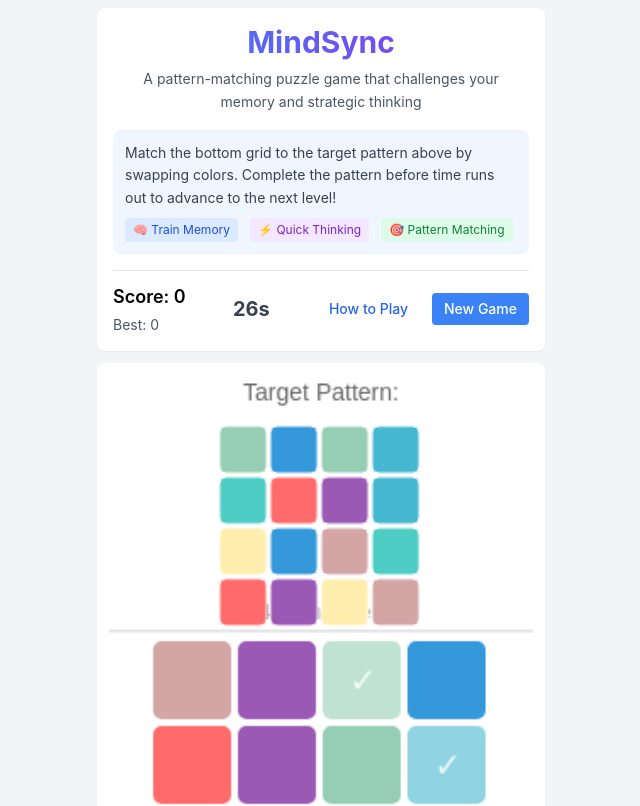
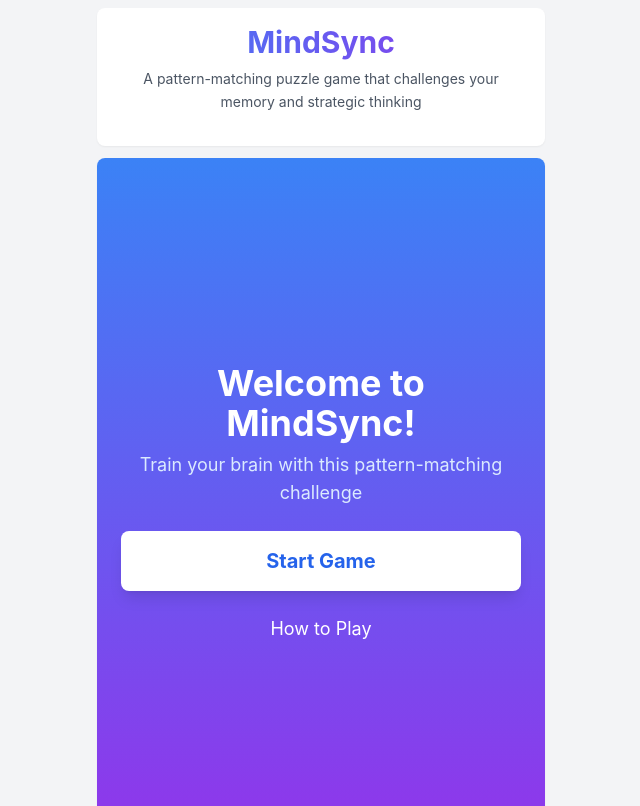
Before and after one commit to leonkalema/colorDash, a SvelteKit app: page /MindSync in a window 1280 px wide. Shown: the top 806 px of the page, without its empty margins (319-959 px from the left). Built offline with nearby package versions, Linux system fonts and the light colour scheme.

Commit message:
play the game

```diff
--- a/src/routes/MindSync/+page.svelte
+++ b/src/routes/MindSync/+page.svelte
@@ -24,6 +24,7 @@
     let gameOver = false;
     let showInstructions = false;
     let animationFrame;
+    let gameStarted = false;
 
     let playerGrid = [];
     let targetGrid = [];
@@ -47,7 +48,6 @@
       draw(ctx) {
         const progress = (Date.now() - this.startTime) / this.duration;
         if (this.type === 'match') {
-          // Enhanced match animation with ripple effect
           ctx.fillStyle = `rgba(255, 255, 255, ${0.8 * (1 - progress)})`;
           ctx.beginPath();
           ctx.arc(this.x, this.y, 30 * progress, 0, Math.PI * 2);
@@ -59,14 +59,12 @@
           ctx.arc(this.x, this.y, 35 * progress, 0, Math.PI * 2);
           ctx.stroke();
         } else if (this.type === 'select') {
-          // Selection animation
           ctx.strokeStyle = `rgba(255, 255, 255, ${0.8 * (1 - progress)})`;
           ctx.lineWidth = 3;
           ctx.beginPath();
           ctx.arc(this.x, this.y, 20 * (1 - progress), 0, Math.PI * 2);
           ctx.stroke();
         } else if (this.type === 'swap') {
-          // Swap animation
           ctx.fillStyle = `rgba(255, 255, 255, ${0.5 * (1 - progress)})`;
           ctx.beginPath();
           ctx.arc(this.x, this.y, 15 * (1 - progress), 0, Math.PI * 2);
@@ -80,7 +78,7 @@
 
       setTimeout(() => {
         initializeCanvas();
-        startNewGame();
+        draw();
       }, 100);
 
       return () => {
@@ -177,6 +175,7 @@
 
     const targetOffsetX = (canvas.width - (targetCellSize * GRID_SIZE)) / 2;
 
+    if (gameStarted) {
         ctx.fillStyle = '#666666';
         ctx.font = '14px Arial';
         ctx.textAlign = 'center';
@@ -197,6 +196,7 @@
 
         animations = animations.filter(anim => !anim.isComplete());
         animations.forEach(anim => anim.draw(ctx));
+    }
 
     if (animations.length > 0) {
       animationFrame = requestAnimationFrame(draw);
@@ -246,7 +246,7 @@
   }
 
   function handleClick(event) {
-      if (!ctx || gameOver) {
+    if (!ctx || gameOver || !gameStarted) {
       return;
     }
 
@@ -324,6 +324,7 @@
     if (timer) clearInterval(timer);
     if (animationFrame) cancelAnimationFrame(animationFrame);
 
+    gameStarted = true;
     targetGrid = createRandomGrid();
     playerGrid = createPlayerGrid(targetGrid);
     score = 0;
@@ -383,23 +384,7 @@
               </p>
           </div>
 
-            <div class="bg-blue-50 rounded-lg p-3 mb-4 text-sm leading-relaxed text-gray-700">
-                <p class="mb-2">
-                    Match the bottom grid to the target pattern above by swapping colors. Complete the pattern before time runs out to advance to the next level!
-                </p>
-                <div class="flex flex-wrap gap-3 text-xs">
-                    <span class="inline-flex items-center bg-blue-100 text-blue-700 px-2 py-1 rounded">
-                        🧠 Train Memory
-                    </span>
-                    <span class="inline-flex items-center bg-purple-100 text-purple-700 px-2 py-1 rounded">
-                        ⚡ Quick Thinking
-                    </span>
-                    <span class="inline-flex items-center bg-green-100 text-green-700 px-2 py-1 rounded">
-                        🎯 Pattern Matching
-                    </span>
-                </div>
-            </div>
-
+          {#if gameStarted}
               <div class="flex justify-between items-center text-sm border-t pt-3">
                   <div class="space-y-1">
                       <div class="font-semibold text-lg">Score: {score}</div>
@@ -427,6 +412,7 @@
                       </button>
                   </div>
               </div>
+          {/if}
       </header>
 
       {#if showInstructions}
@@ -459,6 +445,43 @@
               on:click={handleClick}
               class="w-full"
           ></canvas>
+
+          {#if !gameStarted}
+              <div
+                  class="absolute inset-0 flex flex-col items-center justify-center bg-gradient-to-b from-blue-500 to-purple-600 rounded-lg"
+                  transition:fade={{ duration: 300 }}
+              >
+                  <div
+                      class="text-center text-white p-6 space-y-6"
+                      transition:scale={{ duration: 300 }}
+                  >
+                      <div class="space-y-2">
+                          <h2 class="text-4xl font-bold">Welcome to MindSync!</h2>
+                          <p class="text-lg text-blue-100">Train your brain with this pattern-matching challenge</p>
+                      </div>
+
+                      {#if highScore > 0}
+                          <p class="text-xl text-blue-200">Your Best Score: {highScore}</p>
+                      {/if}
+
+                      <div class="space-y-3">
+                          <button
+                              class="w-full px-8 py-4 bg-white text-blue-600 rounded-lg hover:bg-blue-50 transform hover:scale-105 transition-all duration-200 shadow-lg text-xl font-bold"
+                              on:click={startNewGame}
+                          >
+                              Start Game
+                          </button>
+
+                          <button
+                              class="px-6 py-3 text-white hover:bg-white/10 rounded-lg transition-colors text-lg"
+                              on:click={() => showInstructions = true}
+                          >
+                              How to Play
+                          </button>
+                      </div>
+                  </div>
+              </div>
+          {/if}
 
           {#if gameOver}
               <div
@@ -526,4 +549,35 @@
   :global(.hover\:scale-105:hover) {
         transform: scale(1.05);
     }
+
+    :global(.hover\:bg-white\/10:hover) {
+        background-color: rgb(255 255 255 / 0.1);
+    }
+
+    :global(.from-blue-500) {
+        --tw-gradient-from: #3B82F6;
+        --tw-gradient-stops: var(--tw-gradient-from), var(--tw-gradient-to, rgb(59 130 246 / 0));
+    }
+
+    :global(.to-purple-600) {
+        --tw-gradient-to: #9333EA;
+    }
+
+    :global(.from-green-500) {
+        --tw-gradient-from: #22C55E;
+        --tw-gradient-stops: var(--tw-gradient-from), var(--tw-gradient-to, rgb(34 197 94 / 0));
+    }
+
+    :global(.to-blue-500) {
+        --tw-gradient-to: #3B82F6;
+    }
+
+    :global(.hover\:from-green-600:hover) {
+        --tw-gradient-from: #16A34A;
+        --tw-gradient-stops: var(--tw-gradient-from), var(--tw-gradient-to, rgb(22 163 74 / 0));
+    }
+
+    :global(.hover\:to-blue-600:hover) {
+        --tw-gradient-to: #2563EB;
+    }
 </style>
```
Lines whose indentation alone changed are shown as unchanged.
